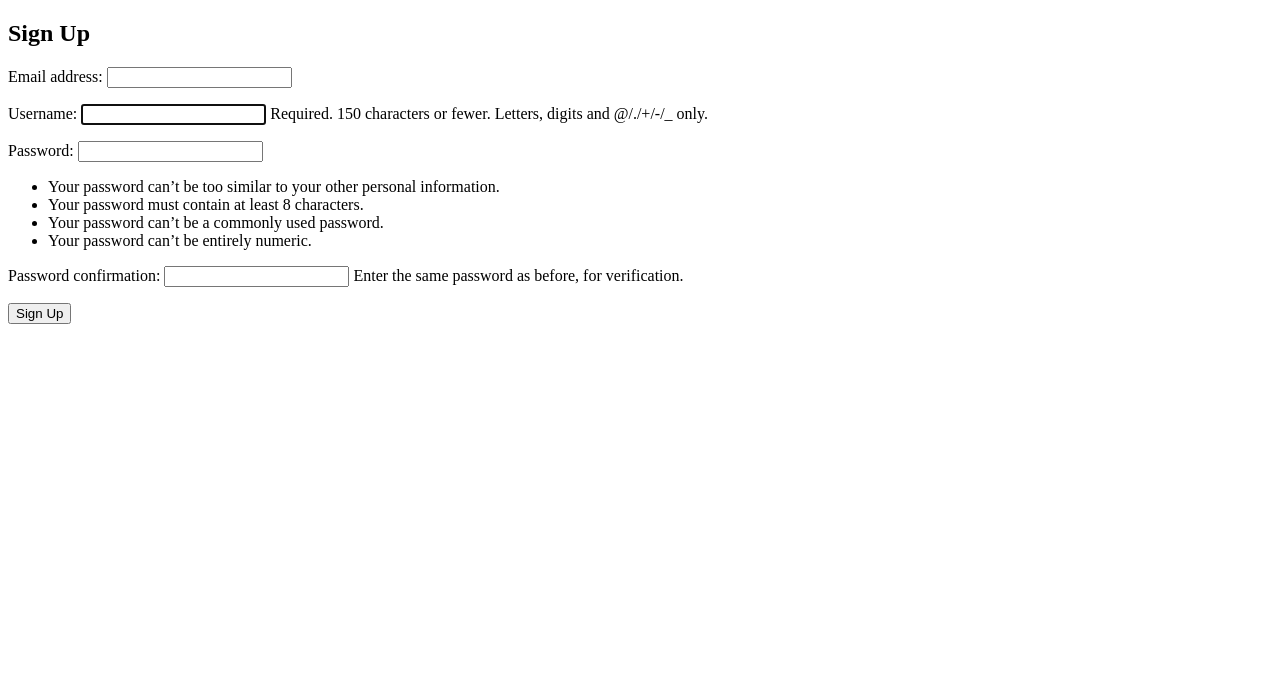
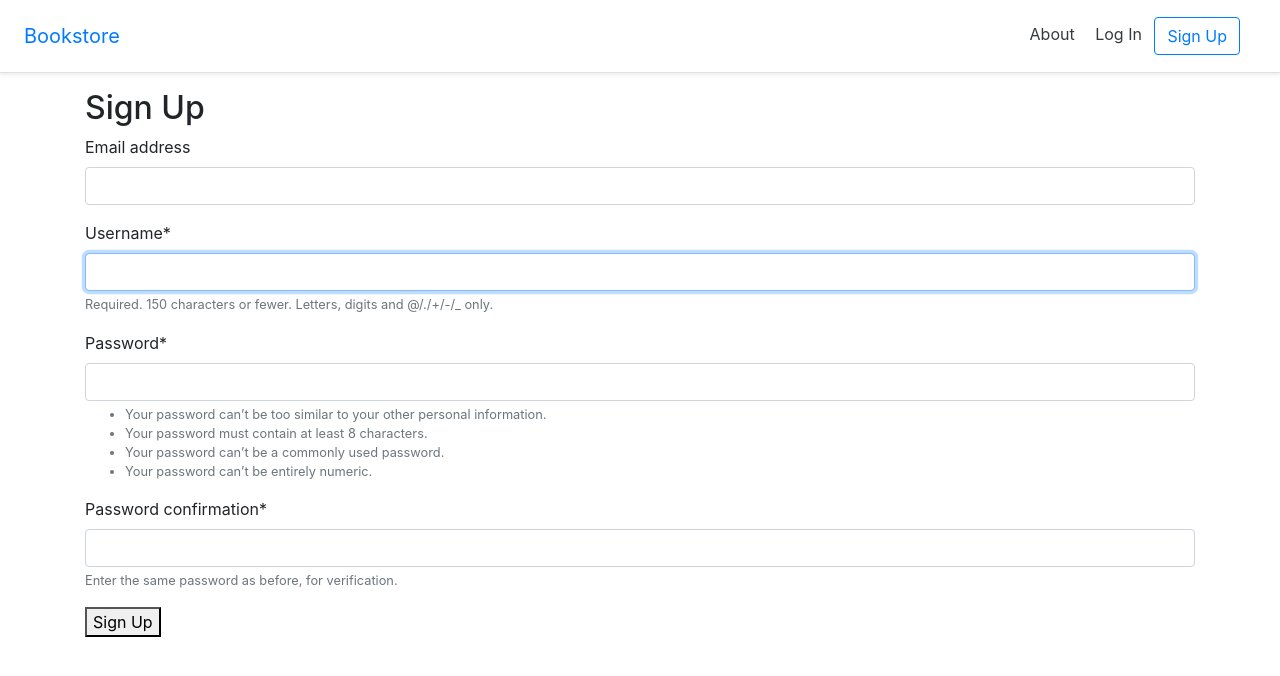
Before and after one commit to hharrisd/bookstore, a Django app: page /accounts/signup/ in a window 1280 px wide. Shown: the top 676 px of the page. Run offline with Django 3.2, Linux system fonts and the light colour scheme; some libraries are stand-ins or nearby versions.

Commit message:
CH6 Static assets bootstrap crispy-forms

```diff
--- a/pages/urls.py
+++ b/pages/urls.py
@@ -1,6 +1,7 @@
 from django.urls import path
-from .views import HomePageView
+from .views import HomePageView, AboutPageView
 
 urlpatterns = [
+    path('about/', AboutPageView.as_view(), name='about'),
     path('', HomePageView.as_view(), name='home')
 ]
--- a/pages/views.py
+++ b/pages/views.py
@@ -3,3 +3,7 @@ from django.views.generic import TemplateView
 
 class HomePageView(TemplateView):
     template_name = 'home.html'
+
+
+class AboutPageView(TemplateView):
+    template_name = 'about.html'
--- /dev/null
+++ b/static/css/base.css
@@ -0,0 +1,8 @@
+h1 {
+    color: red;
+}
+
+.bookcover {
+    height: 300px;
+    width: auto;
+}
--- /dev/null
+++ b/static/js/base.js
@@ -0,0 +1 @@
+console.log('JavaScript here!')
--- a/templates/_base.html
+++ b/templates/_base.html
@@ -1,13 +1,41 @@
+{% load static %}
 <!DOCTYPE html>
 <html>
 <head>
   <meta charset="utf-8">
   <title>{% block title %}Bookstore{% endblock title %}</title>
+  <meta name="viewport" content="width=device-width, initial-scale=1, shrink-to-fit=no">
+  <!-- CSS -->
+  <link rel="stylesheet" href="https://stackpath.bootstrapcdn.com/bootstrap/4.5.0/css/bootstrap.min.css" integrity="sha384-9aIt2nRpC12Uk9gS9baDl411NQApFmC26EwAOH8WgZl5MYYxFfc+NcPb1dKGj7Sk" crossorigin="anonymous">
+  <link rel="stylesheet" href="{% static 'css/base.css' %}">
 </head>
 <body>
+  <header>
+    <!-- Fixed navbar -->
+    <div class="d-flex flex-column flex-md-row align-items-center p-3 px-md-4
+     mb-3 bg-white border-bottom shadow-sm">
+      <a href="{% url 'home' %}" class="navbar-brand my-0 mr-md-auto
+      font-weight-normal">Bookstore</a>
+      <nav class="my-2 my-md-0 mr-md-3">
+        <a class="p-2 text-dark" href="{% url 'about' %}">About</a>
+        {% if user.is_authenticated %}
+          <a class="p-2 text-dark" href="{% url 'logout' %}">Log Out</a>
+        {% else %}
+          <a class="p-2 text-dark" href="{% url 'login' %}">Log In</a>
+          <a class="btn btn-outline-primary"
+            href="{% url 'signup' %}">Sign Up</a>
+        {% endif %}
+      </nav>
+    </div>
+  </header>
   <div class="container">
     {% block content %}
     {% endblock content %}
   </div>
+  <!-- JavaScript -->
+  <!-- JS, Popper.js, and jQuery -->
+  <script src="https://code.jquery.com/jquery-3.5.1.slim.min.js" integrity="sha384-DfXdz2htPH0lsSSs5nCTpuj/zy4C+OGpamoFVy38MVBnE+IbbVYUew+OrCXaRkfj" crossorigin="anonymous"></script>
+  <script src="https://cdn.jsdelivr.net/npm/popper.js@1.16.1/dist/umd/popper.min.js" integrity="sha384-9/reFTGAW83EW2RDu2S0VKaIzap3H66lZH81PoYlFhbGU+6BZp6G7niu735Sk7lN" crossorigin="anonymous"></script>
+  <script src="https://stackpath.bootstrapcdn.com/bootstrap/4.5.0/js/bootstrap.bundle.min.js" integrity="sha384-1CmrxMRARb6aLqgBO7yyAxTOQE2AKb9GfXnEo760AUcUmFx3ibVJJAzGytlQcNXd" crossorigin="anonymous"></script>
 </body>
 </html>
--- a/templates/home.html
+++ b/templates/home.html
@@ -1,9 +1,11 @@
 {% extends '_base.html' %}
+{% load static %}
 
 {% block title %}Home{% endblock title %}
 
 {% block content %}
   <h1>Homepage</h1>
+  <img class="bookcover" src="{% static 'images/dfp_cover_31.png'%}"/>
   {% if user.is_authenticated %}
     Hi {{ user.email }}!
     <p><a href="{% url 'logout' %}">Log Out</a></p>
--- a/templates/registration/login.html
+++ b/templates/registration/login.html
@@ -1,4 +1,5 @@
 {% extends '_base.html' %}
+{% load crispy_forms_tags %}
 
 {% block title %}Log In{% endblock title %}
 
@@ -6,7 +7,7 @@
   <h2>Log In</h2>
   <form method="post">
     {% csrf_token %}
-    {{ form.as_p }}
+    {{ form|crispy }}
     <button type="submit">Log In</button>
   </form>
 {% endblock content %}
--- a/templates/registration/signup.html
+++ b/templates/registration/signup.html
@@ -1,4 +1,5 @@
 {% extends '_base.html' %}
+{% load crispy_forms_tags %}
 
 {% block title %}Sign Up{% endblock title %}
 
@@ -6,7 +7,7 @@
 <h2>Sign Up</h2>
 <form method="post">
     {% csrf_token %}
-    {{ form.as_p }}
+    {{ form|crispy }}
     <button type="submit">Sign Up</button>
 </form>
 {% endblock content %}
```
Also changed, not shown: config/settings.py (+12 -6 lines), pages/tests.py (+28 -1 lines), templates/about.html (added, +7 -0 lines), static/images/dfp_cover_31.png (added), 2 other files.
